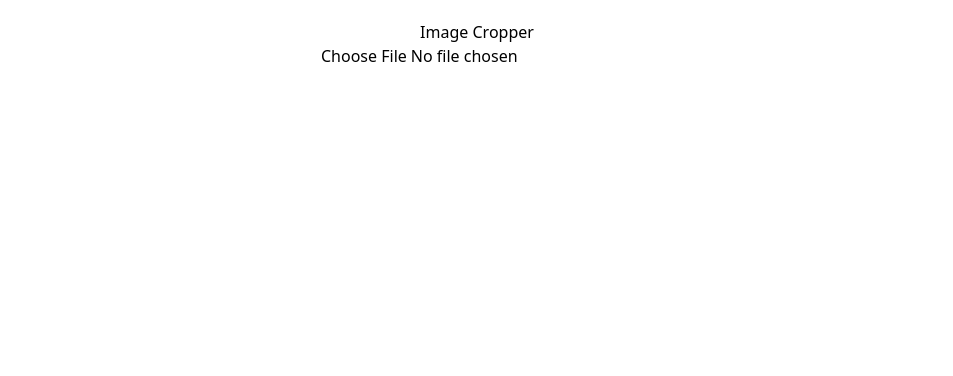
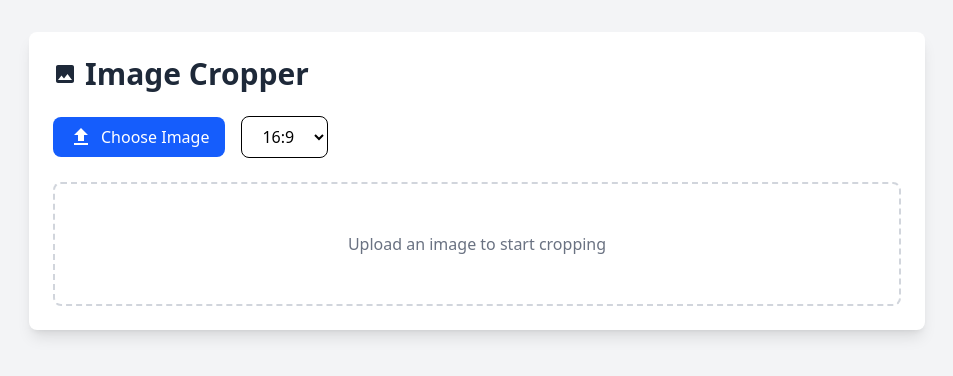
Before and after one commit to anilSysBit/MyReactComponents, a React (Vite) app: page /cropper in a window 1280 px wide. Shown: the top 376 px of the page, without its empty margins (163-1116 px from the left). Built offline with nearby package versions, Linux system fonts and the light colour scheme.

Commit message:
Successfully Created Image Cropper

```diff
--- a/src/components/ImageCrop.jsx
+++ b/src/components/ImageCrop.jsx
@@ -1,119 +1,10 @@
-// src/ImageCrop.js
-import React, { useState, useCallback } from 'react';
-import ReactCrop from 'react-image-crop';
-import 'react-image-crop/dist/ReactCrop.css';
-import styled from 'styled-components';
+import React from 'react'
+import ImageCropper from './cropper/ImageCropper'
 
-const Container = styled.div`
-  display: flex;
-  flex-direction: column;
-  align-items: center;
-  padding: 20px;
-`;
-
-const InputContainer = styled.div`
-  margin-bottom: 20px;
-`;
-
-const CropContainer = styled.div`
-  display: flex;
-  justify-content: center;
-  margin-bottom: 20px;
-`;
-
-const CroppedImage = styled.img`
-  max-width: 100%;
-  margin-top: 20px;
-`;
-
-function ImageCrop() {
-  const [src, setSrc] = useState(null);
-  const [crop, setCrop] = useState({ aspect: 16 / 9 });
-  const [croppedImageUrl, setCroppedImageUrl] = useState(null);
-  const [imageRef, setImageRef] = useState(null);
-
-  const onSelectFile = (e) => {
-    if (e.target.files && e.target.files.length > 0) {
-      const reader = new FileReader();
-      reader.addEventListener('load', () => setSrc(reader.result));
-      reader.readAsDataURL(e.target.files[0]);
-    }
-  };
-
-  const onImageLoaded = (image) => {
-    setImageRef(image);
-    return false; // Return false to prevent automatic aspect ratio cropping
-  };
-
-  const onCropComplete = useCallback(async (crop) => {
-    if (imageRef && crop.width && crop.height) {
-      const croppedUrl = await getCroppedImg(imageRef, crop, 'newFile.jpeg');
-      setCroppedImageUrl(croppedUrl);
-    }
-  }, [imageRef]);
-
-  const onCropChange = (newCrop) => {
-    setCrop(newCrop);
-  };
-
-  const getCroppedImg = (image, crop, fileName) => {
-    const canvas = document.createElement('canvas');
-    const scaleX = image.naturalWidth / image.width;
-    const scaleY = image.naturalHeight / image.height;
-    canvas.width = crop.width;
-    canvas.height = crop.height;
-    const ctx = canvas.getContext('2d');
-
-    ctx.drawImage(
-      image,
-      crop.x * scaleX,
-      crop.y * scaleY,
-      crop.width * scaleX,
-      crop.height * scaleY,
-      0,
-      0,
-      crop.width,
-      crop.height
-    );
-
-    return new Promise((resolve, reject) => {
-      canvas.toBlob((blob) => {
-        if (!blob) {
-          // Handle the case where blob is null
-          reject(new Error('Canvas is empty'));
-          console.error('Canvas is empty');
-          return;
-        }
-        blob.name = fileName;
-        const croppedImageUrl = window.URL.createObjectURL(blob);
-        resolve(croppedImageUrl);
-      }, 'image/jpeg');
-    });
-  };
-
+const ImageCrop = () => {
   return (
-    <Container>
-      <h1>Image Cropper</h1>
-      <InputContainer>
-        <input type="file" accept="image/*" onChange={onSelectFile} />
-      </InputContainer>
-      {src && (
-        <CropContainer>
-          <ReactCrop
-            src={src}
-            crop={crop}
-            ruleOfThirds
-            onImageLoaded={onImageLoaded}
-            onComplete={onCropComplete}
-            onChange={onCropChange}
-          />
-        </CropContainer>
-      )}
-      {croppedImageUrl && (
-        <CroppedImage alt="Cropped Image" src={croppedImageUrl} />
-      )}
-    </Container>
-  );
+    <ImageCropper/>
+  )
 }
 
-export default ImageCrop;
+export default ImageCrop
--- /dev/null
+++ b/src/components/cropper/ImageCropper.tsx
@@ -0,0 +1,185 @@
+import React, { useState, useRef, useEffect } from 'react';
+import ReactCrop, { type Crop, centerCrop, makeAspectCrop } from 'react-image-crop';
+import { Upload,Download,Image as ImageIcon } from '@mui/icons-material';
+import 'react-image-crop/dist/ReactCrop.css';
+
+interface CropDimensions extends Crop{}
+
+const centerAspectCrop = (
+    mediaWidth: number,
+    mediaHeight: number,
+    aspect?: number
+  ): CropDimensions => {
+    if (!aspect) {
+      return {
+        unit: '%',
+        width: 80,
+        height: 80,
+        x: 10,
+        y: 10,
+      };
+    }
+
+  return centerCrop(
+    makeAspectCrop(
+      {
+        unit: '%',
+        width: 80,
+      },
+      aspect,
+      mediaWidth,
+      mediaHeight,
+    ),
+    mediaWidth,
+    mediaHeight,
+  );
+}
+
+const ImageCropper: React.FC =()=> {
+  const [imgSrc, setImgSrc] = useState('');
+  const [crop, setCrop] = useState<Crop>();
+  const [completedCrop, setCompletedCrop] = useState<Crop>();
+  const imgRef = useRef<HTMLImageElement>(null);
+  const [aspect, setAspect] = useState<number | undefined>(16 / 9);
+
+  function onSelectFile(e: React.ChangeEvent<HTMLInputElement>) {
+    if (e.target.files && e.target.files.length > 0) {
+      setCrop(undefined); // Reset crop
+      const reader = new FileReader();
+      reader.addEventListener('load', () => {
+        setImgSrc(reader.result?.toString() || '');
+      });
+      reader.readAsDataURL(e.target.files[0]);
+    }
+  }
+
+  function onImageLoad(e: React.SyntheticEvent<HTMLImageElement>) {
+    const { width, height } = e.currentTarget;
+    const newCrop = centerAspectCrop(width, height, aspect);
+    setCrop(newCrop);
+    setCompletedCrop(newCrop);
+  }
+
+  // Update crop when aspect ratio changes
+  useEffect(() => {
+    if (imgRef.current) {
+      const { width, height } = imgRef.current;
+      const newCrop = centerAspectCrop(width, height, aspect);
+      setCrop(newCrop);
+      setCompletedCrop(newCrop);
+    }
+  }, [aspect]);
+
+  function downloadCroppedImage() {
+    if (!imgRef.current || !completedCrop) return;
+
+    const canvas = document.createElement('canvas');
+    const ctx = canvas.getContext('2d');
+    if (!ctx) return;
+
+    const scaleX = imgRef.current.naturalWidth / imgRef.current.width;
+    const scaleY = imgRef.current.naturalHeight / imgRef.current.height;
+
+    canvas.width = completedCrop.width;
+    canvas.height = completedCrop.height;
+
+    ctx.drawImage(
+      imgRef.current,
+      completedCrop.x * scaleX,
+      completedCrop.y * scaleY,
+      completedCrop.width * scaleX,
+      completedCrop.height * scaleY,
+      0,
+      0,
+      completedCrop.width,
+      completedCrop.height,
+    );
+
+    canvas.toBlob((blob) => {
+      if (!blob) return;
+      const url = URL.createObjectURL(blob);
+      const link = document.createElement('a');
+      link.download = 'cropped-image.jpg';
+      link.href = url;
+      link.click();
+      URL.revokeObjectURL(url);
+    }, 'image/jpeg');
+  }
+
+  return (
+    <div className="min-h-screen bg-gray-100 p-8">
+      <div className="max-w-4xl mx-auto">
+        <div className="bg-white rounded-lg shadow-lg p-6 mb-8">
+          <h1 className="text-3xl font-bold text-gray-800 mb-6 flex items-center gap-2">
+            <ImageIcon className="w-8 h-8" />
+            Image Cropper
+          </h1>
+
+          <div className="space-y-6">
+            <div className="flex items-center gap-4">
+              <label className="flex items-center gap-2 px-4 py-2 bg-blue-600 text-white rounded-lg cursor-pointer hover:bg-blue-700 transition-colors">
+                <Upload className="w-5 h-5" />
+                Choose Image
+                <input
+                  type="file"
+                  accept="image/*"
+                  onChange={onSelectFile}
+                  className="hidden"
+                />
+              </label>
+
+              <select
+                value={aspect || ''}
+                onChange={(e) => setAspect(e.target.value ? Number(e.target.value) : undefined)}
+                className="px-4 py-2 border rounded-lg"
+              >
+                <option value={16/9}>16:9</option>
+                <option value={4/3}>4:3</option>
+                <option value={1}>1:1</option>
+                <option value="">Free</option>
+              </select>
+
+              {completedCrop && (
+                <button
+                  onClick={downloadCroppedImage}
+                  className="flex items-center gap-2 px-4 py-2 bg-green-600 text-white rounded-lg hover:bg-green-700 transition-colors"
+                >
+                  <Download className="w-5 h-5" />
+                  Download
+                </button>
+              )}
+            </div>
+
+            {imgSrc ? (
+              <div className="max-w-full overflow-auto">
+                <ReactCrop
+                  crop={crop}
+                  onChange={(_, percentCrop) => setCrop(percentCrop)}
+                  onComplete={(c) => setCompletedCrop(c)}
+                  aspect={aspect}
+                  className="max-w-full"
+                >
+                  <img
+                    ref={imgRef}
+                    alt="Upload"
+                    src={imgSrc}
+                    onLoad={onImageLoad}
+                    className="max-w-full"
+                  />
+                </ReactCrop>
+              </div>
+            ) : (
+              <div className="border-2 border-dashed border-gray-300 rounded-lg p-12 text-center">
+                <p className="text-gray-500">
+                  Upload an image to start cropping
+                </p>
+              </div>
+            )}
+          </div>
+        </div>
+      </div>
+    </div>
+  );
+}
+
+export default ImageCropper;
```
